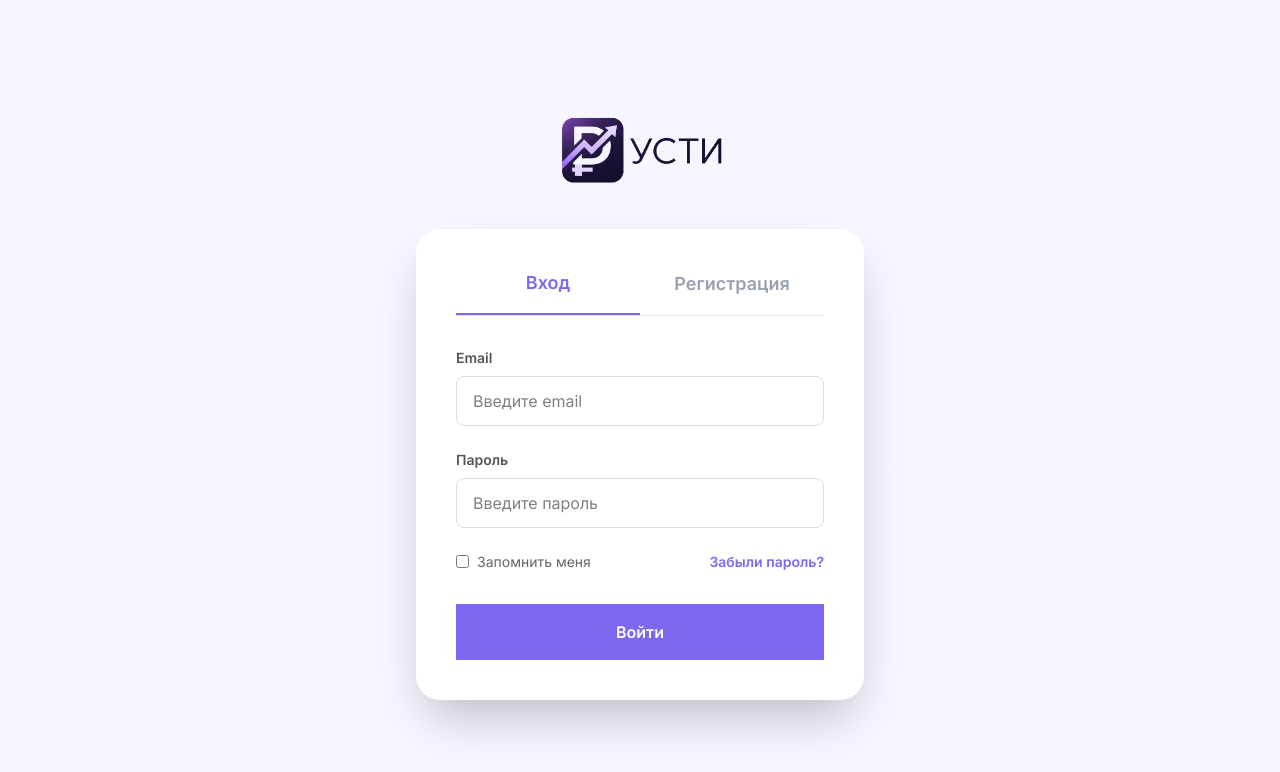
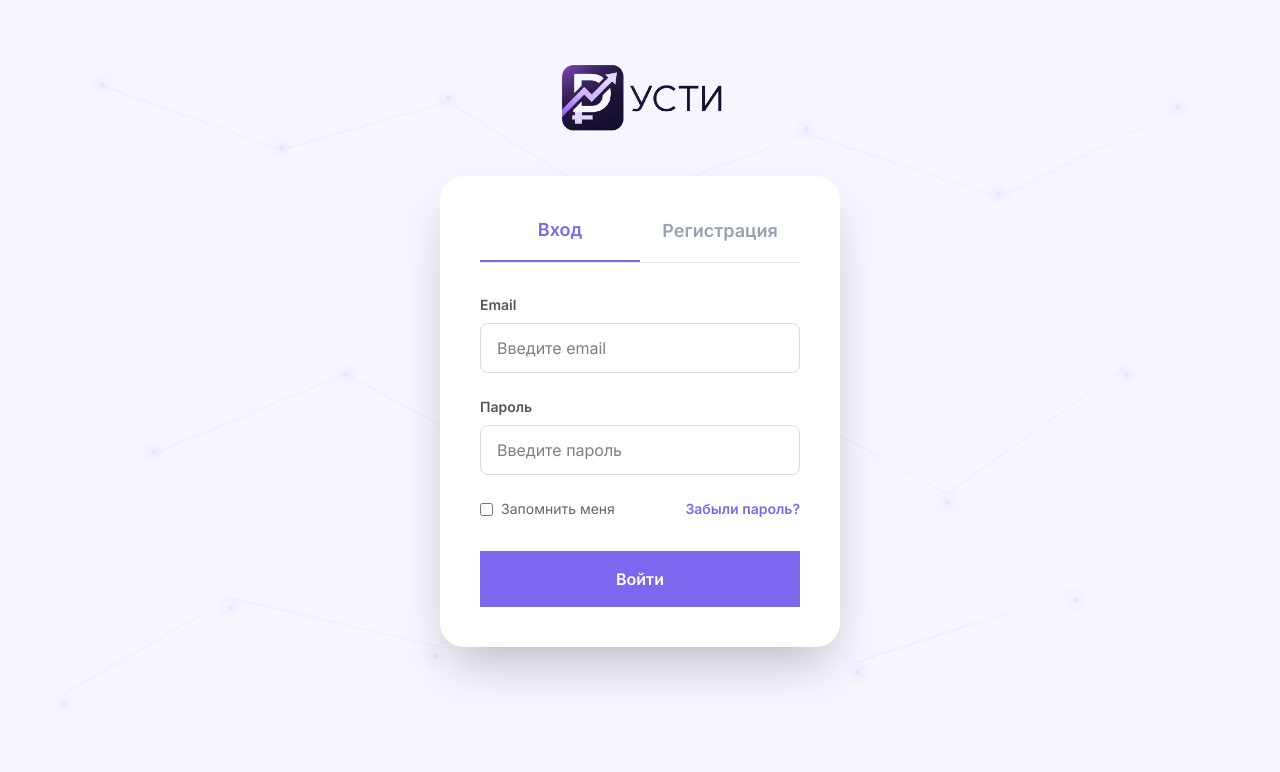
Before and after one commit to aaashteyjn/roosty_platform, a React (Vite) app: page /auth in a window 1280 px wide. Shown: the top 772 px of the page. Built offline with nearby package versions, Linux system fonts and the light colour scheme.

Commit message:
auth page edited

```diff
--- a/src/components/auth/AuthLayout.tsx
+++ b/src/components/auth/AuthLayout.tsx
@@ -9,12 +9,24 @@ export function AuthLayout() {
   const [register, setRegister] = useState(false);
 
   return (
-    <section className="relative flex min-h-screen items-center justify-center overflow-hidden bg-[#f7f6ff]">
+    <section className="relative min-h-screen overflow-y-auto bg-[#f7f6ff]">
+      <ParticlesBackground variant="light" />
 
-      <ParticlesBackground />
-
-      <div className="relative z-10 flex w-full max-w-md flex-col items-center">
-
+      <div
+        className="
+          relative
+          z-10
+          mx-auto
+          flex
+          w-full
+          max-w-md
+          flex-col
+          items-center
+          px-6
+          pt-12
+          pb-12
+        "
+      >
         <img
           src={logo}
           alt="Roosty"
@@ -22,9 +34,7 @@ export function AuthLayout() {
         />
 
         <div className="w-full rounded-3xl bg-white p-10 shadow-2xl">
-
           <div className="mb-8 flex border-b border-gray-200">
-
             <button
               onClick={() => setRegister(false)}
               className={`flex-1 pb-4 text-lg font-semibold transition ${
@@ -46,15 +56,11 @@ export function AuthLayout() {
             >
               Регистрация
             </button>
-
           </div>
 
           {register ? <RegisterForm /> : <LoginForm />}
-
         </div>
-
       </div>
-
     </section>
   );
 }
```
